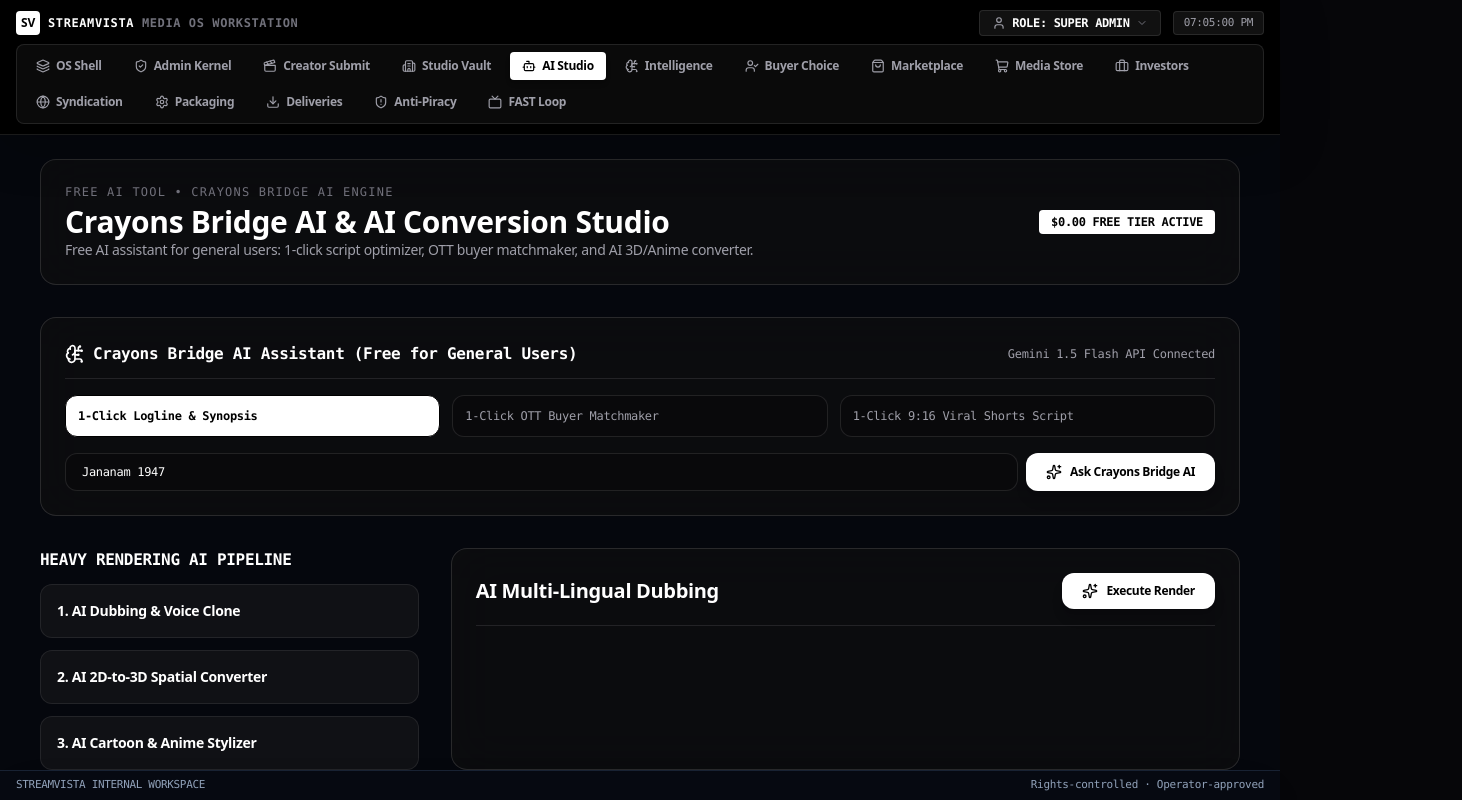
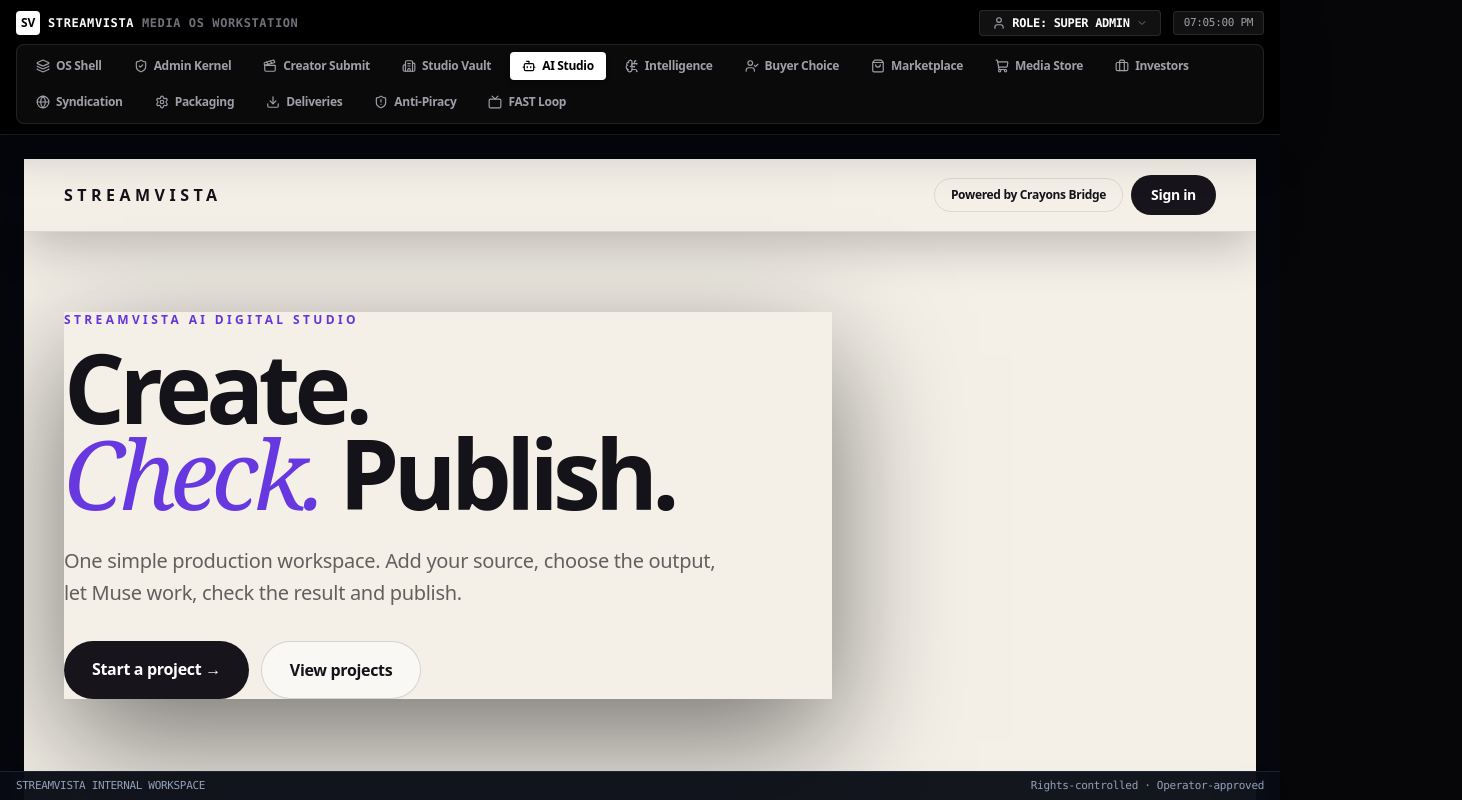
Before and after one commit to abijithasokan1992/Antigravity-Live, a Next.js app in the folder frontend-next/: page /ai-studio in a window 1280 px wide. Shown: the top 800 px of the page, 1462 px wide, since content can reach past the window. Built offline with nearby package versions, Linux system fonts and the light colour scheme.

Commit message:
feat: simplify StreamVista AI Digital Studio UX

```diff
--- a/frontend-next/src/app/ai-studio/page.tsx
+++ b/frontend-next/src/app/ai-studio/page.tsx
@@ -1,216 +1,47 @@
 'use client';
 
-import { useState } from 'react';
-import {
-  Bot,
-  Sparkles,
-  Wifi,
-  Wand2,
-  CheckCircle2,
-  RefreshCw,
-  FileText,
-  Send,
-  BrainCircuit,
-  Zap
-} from 'lucide-react';
+import Link from 'next/link';
+
+const services = [
+  ['AI Dubbing', 'Dub audio or video into a target language.', '/ai-studio/dubbing'],
+  ['Subtitles & Translation', 'Create translated subtitles and review them.', '#'],
+  ['Audio Description', 'Create accessible audio description.', '#'],
+  ['Edit & Post', 'Prepare, clean, edit and export media.', '#'],
+  ['Image & Poster', 'Create artwork and production stills.', '#'],
+  ['Video', 'Create video from an idea or reference.', '#'],
+];
 
 export default function AIStudioPage() {
-  // Crayons Bridge AI State
-  const [crayonsPrompt, setCrayonsPrompt] = useState('Jananam 1947');
-  const [crayonsTask, setCrayonsTask] = useState<'logline' | 'rights_match' | 'shorts'>('logline');
-  const [isCrayonsRunning, setIsCrayonsRunning] = useState(false);
-  const [crayonsResponse, setCrayonsResponse] = useState<any>(null);
-
-  // Agent State
-  const [selectedAgent, setSelectedAgent] = useState<'dubbing' | 'clipper' | 'stereoscopic_3d' | 'cartoon'>('dubbing');
-  const [isProcessingAgent, setIsProcessingAgent] = useState(false);
-  const [agentOutput, setAgentOutput] = useState<any>(null);
-
-  const handleRunCrayonsBridgeAI = async () => {
-    setIsCrayonsRunning(true);
-    setCrayonsResponse(null);
-
-    try {
-      const res = await fetch('/api/ai/crayons-bridge', {
-        method: 'POST',
-        headers: { 'Content-Type': 'application/json' },
-        body: JSON.stringify({ prompt: crayonsPrompt, taskType: crayonsTask })
-      });
-      const data = await res.json();
-      setIsCrayonsRunning(false);
-      setCrayonsResponse(data);
-    } catch (e) {
-      setIsCrayonsRunning(false);
-    }
-  };
-
-  const handleRunAgent = () => {
-    setIsProcessingAgent(true);
-    setAgentOutput(null);
-
-    setTimeout(() => {
-      setIsProcessingAgent(false);
-      if (selectedAgent === 'dubbing') {
-        setAgentOutput({
-          type: 'AI Dubbing & Lip-Sync',
-          voiceMatch: '98.4% Pitch & Emotion Retained',
-          sampleTrack: `Jananam_1947_Dubbed_English.wav`,
-          status: 'DUBBING COMPLETE'
-        });
-      } else if (selectedAgent === 'stereoscopic_3d') {
-        setAgentOutput({
-          type: 'AI 2D-to-3D Stereoscopic Conversion',
-          outputFormat: 'Apple Vision Pro Spatial Video & 3D DCP',
-          status: '3D STEREO RENDERED'
-        });
-      } else if (selectedAgent === 'cartoon') {
-        setAgentOutput({
-          type: 'AI Cartoon & Anime Stylization',
-          style: 'Anime Cell Shaded 24 FPS',
-          status: 'TOON SERIES GENERATED'
-        });
-      } else {
-        setAgentOutput({
-          type: 'AI 9:16 Vertical Video Clipper',
-          clipsGenerated: 4,
-          status: '9:16 SHORTS CLIPPED'
-        });
-      }
-    }, 1000);
-  };
-
   return (
-    <div className="space-y-8 max-w-7xl mx-auto px-2 sm:px-4">
-      {/* Header */}
-      <div className="glass-panel p-6 rounded-2xl border border-white/10 flex flex-col md:flex-row md:items-center justify-between gap-4">
-        <div>
-          <div className="flex items-center gap-2 text-xs font-mono text-zinc-500 uppercase tracking-widest">
-            <span>Free AI Tool • Crayons Bridge AI Engine</span>
-          </div>
-          <h1 className="text-3xl font-extrabold text-white mt-1">Crayons Bridge AI & AI Conversion Studio</h1>
-          <p className="text-zinc-400 text-sm">Free AI assistant for general users: 1-click script optimizer, OTT buyer matchmaker, and AI 3D/Anime converter.</p>
-        </div>
-
-        <div className="flex items-center gap-2">
-          <span className="px-3 py-1 rounded bg-white text-black font-mono font-bold text-xs">
-            $0.00 FREE TIER ACTIVE
-          </span>
-        </div>
-      </div>
-
-      {/* CRAYONS BRIDGE AI ASSISTANT BOX FOR GENERAL USERS */}
-      <div className="glass-panel p-6 rounded-2xl border border-white/10 space-y-4">
-        <div className="flex justify-between items-center border-b border-white/10 pb-3 font-mono text-xs">
-          <h2 className="font-bold text-white flex items-center gap-2 text-base">
-            <BrainCircuit className="h-5 w-5 text-white" />
-            <span>Crayons Bridge AI Assistant (Free for General Users)</span>
-          </h2>
-          <span className="text-zinc-400">Gemini 1.5 Flash API Connected</span>
-        </div>
-
-        <div className="space-y-4">
-          <div className="grid md:grid-cols-3 gap-3 text-xs font-mono">
-            <button
-              onClick={() => setCrayonsTask('logline')}
-              className={`p-3 rounded-xl border text-left transition-all ${crayonsTask === 'logline' ? 'bg-white text-black font-bold' : 'bg-zinc-950 text-zinc-400 border-white/10'}`}
-            >
-              1-Click Logline & Synopsis
-            </button>
-            <button
-              onClick={() => setCrayonsTask('rights_match')}
-              className={`p-3 rounded-xl border text-left transition-all ${crayonsTask === 'rights_match' ? 'bg-white text-black font-bold' : 'bg-zinc-950 text-zinc-400 border-white/10'}`}
-            >
-              1-Click OTT Buyer Matchmaker
-            </button>
-            <button
-              onClick={() => setCrayonsTask('shorts')}
-              className={`p-3 rounded-xl border text-left transition-all ${crayonsTask === 'shorts' ? 'bg-white text-black font-bold' : 'bg-zinc-950 text-zinc-400 border-white/10'}`}
-            >
-              1-Click 9:16 Viral Shorts Script
-            </button>
-          </div>
-
-          <div className="flex gap-2">
-            <input
-              type="text"
-              value={crayonsPrompt}
-              onChange={(e) => setCrayonsPrompt(e.target.value)}
-              placeholder="Enter film title or script premise..."
-              className="flex-1 bg-zinc-950 border border-white/10 rounded-xl px-4 py-2.5 text-xs text-white focus:outline-none focus:border-white font-mono"
-            />
-            <button
-              onClick={handleRunCrayonsBridgeAI}
-              disabled={isCrayonsRunning}
-              className="px-5 py-2.5 rounded-xl bg-white text-black hover:bg-zinc-200 font-bold text-xs shadow-lg transition-all flex items-center gap-2"
-            >
-              {isCrayonsRunning ? <RefreshCw className="h-4 w-4 animate-spin" /> : <Sparkles className="h-4 w-4" />}
-              <span>Ask Crayons Bridge AI</span>
-            </button>
-          </div>
-
-          {crayonsResponse && (
-            <div className="p-4 bg-zinc-950 rounded-xl border border-white/10 font-mono text-xs text-zinc-200 space-y-2">
-              <span className="text-white font-bold block">{crayonsResponse.engine}</span>
-              <pre className="text-zinc-300 text-[11px] whitespace-pre-wrap leading-relaxed">{crayonsResponse.result}</pre>
-            </div>
-          )}
-        </div>
-      </div>
-
-      {/* Agent Selector Grid */}
-      <div className="grid lg:grid-cols-3 gap-8">
-        <div className="space-y-3">
-          <h2 className="text-base font-bold text-white uppercase font-mono">Heavy Rendering AI Pipeline</h2>
-
-          <div
-            onClick={() => setSelectedAgent('dubbing')}
-            className={`glass-card p-4 rounded-xl cursor-pointer border transition-all ${selectedAgent === 'dubbing' ? 'border-white bg-zinc-900' : 'border-white/10'}`}
-          >
-            <h3 className="font-bold text-white text-sm">1. AI Dubbing & Voice Clone</h3>
-          </div>
-
-          <div
-            onClick={() => setSelectedAgent('stereoscopic_3d')}
-            className={`glass-card p-4 rounded-xl cursor-pointer border transition-all ${selectedAgent === 'stereoscopic_3d' ? 'border-white bg-zinc-900' : 'border-white/10'}`}
-          >
-            <h3 className="font-bold text-white text-sm">2. AI 2D-to-3D Spatial Converter</h3>
-          </div>
-
-          <div
-            onClick={() => setSelectedAgent('cartoon')}
-            className={`glass-card p-4 rounded-xl cursor-pointer border transition-all ${selectedAgent === 'cartoon' ? 'border-white bg-zinc-900' : 'border-white/10'}`}
-          >
-            <h3 className="font-bold text-white text-sm">3. AI Cartoon & Anime Stylizer</h3>
+    <main className="min-h-screen bg-[#f4f0e8] text-[#15131a]">
+      <header className="border-b border-black/10 bg-[#f4f0e8]/95 px-5 py-4 backdrop-blur md:px-10">
+        <div className="mx-auto flex max-w-7xl items-center justify-between gap-4">
+          <Link href="/" className="font-semibold tracking-[0.28em]">STREAMVISTA</Link>
+          <div className="flex items-center gap-2">
+            <span className="hidden rounded-full border border-black/10 px-4 py-2 text-xs font-semibold md:inline-flex">Powered by Crayons Bridge</span>
+            <Link href="/login" className="rounded-full bg-[#17151b] px-5 py-2.5 text-sm font-semibold text-white">Sign in</Link>
           </div>
         </div>
+      </header>
 
-        {/* Execution Area */}
-        <div className="lg:col-span-2 glass-panel p-6 rounded-2xl space-y-6 border border-white/10">
-          <div className="flex justify-between items-center border-b border-white/10 pb-4">
-            <h3 className="text-xl font-bold text-white">
-              {selectedAgent === 'dubbing' && 'AI Multi-Lingual Dubbing'}
-              {selectedAgent === 'stereoscopic_3d' && 'AI 2D-to-3D Spatial Video Conversion'}
-              {selectedAgent === 'cartoon' && 'AI Anime & Cartoon Render Pipeline'}
-            </h3>
+      <section className="mx-auto max-w-7xl px-5 py-14 md:px-10 md:py-20">
+        <div className="max-w-3xl">
+          <p className="mb-4 text-xs font-bold tracking-[0.28em] text-[#6534dc]">STREAMVISTA AI DIGITAL STUDIO</p>
+          <h1 className="text-6xl font-black leading-[0.9] tracking-[-0.06em] md:text-8xl">Create.<br /><span className="font-serif font-normal italic text-[#6737df]">Check.</span> Publish.</h1>
+          <p className="mt-7 max-w-2xl text-lg leading-8 text-black/60 md:text-xl">One simple production workspace. Add your source, choose the output, let Muse work, check the result and publish.</p>
+          <div className="mt-8 flex flex-wrap gap-3"><Link href="/ai-studio/dubbing" className="rounded-full bg-[#17151b] px-7 py-4 font-semibold text-white">Start a project →</Link><Link href="/projects" className="rounded-full border border-black/15 bg-white/50 px-7 py-4 font-semibold">View projects</Link></div>
+        </div>
+      </section>
 
-            <button
-              onClick={handleRunAgent}
-              disabled={isProcessingAgent}
-              className="flex items-center gap-2 px-5 py-2.5 rounded-xl bg-white text-black hover:bg-zinc-200 text-xs font-bold shadow-lg transition-all"
-            >
-              {isProcessingAgent ? <RefreshCw className="h-4 w-4 animate-spin" /> : <Sparkles className="h-4 w-4" />}
-              <span>Execute Render</span>
-            </button>
-          </div>
+      <section className="mx-auto max-w-7xl px-5 pb-16 md:px-10">
+        <p className="text-xs font-bold tracking-[0.25em] text-black/45">STUDIO SERVICES</p>
+        <h2 className="mt-2 text-3xl font-bold">Choose what you want to make.</h2>
+        <div className="mt-6 grid gap-4 md:grid-cols-2 lg:grid-cols-3">
+          {services.map(([title, description, href], index) => <Link key={title} href={href} className="group rounded-3xl bg-[#151419] p-7 text-white transition hover:-translate-y-1"><div className="mb-12 flex items-center justify-between"><span className="text-xs font-bold tracking-[0.2em] text-white/45">0{index + 1}</span><span className="grid h-10 w-10 place-items-center rounded-full bg-[#7139e7]">→</span></div><h3 className="text-2xl font-bold">{title}</h3><p className="mt-3 text-white/55">{description}</p></Link>)}
+        </div>
+      </section>
 
-          {agentOutput && (
-            <div className="p-4 bg-zinc-950 rounded-xl border border-white/10 font-mono text-xs space-y-1">
-              <span className="text-white font-bold">✓ {agentOutput.type} COMPLETED</span>
-              <p className="text-zinc-400">Status: <strong className="text-white">{agentOutput.status}</strong></p>
-            </div>
-          )}
-        </div>
-      </div>
-    </div>
+      <section className="mx-auto max-w-7xl px-5 pb-20 md:px-10"><div className="rounded-[2rem] bg-[#151419] p-7 text-white md:p-10"><p className="text-xs font-bold tracking-[0.25em] text-[#bca0ff]">ONE WORKFLOW</p><div className="mt-7 grid gap-4 md:grid-cols-5">{[["01", "Add", "Upload or select source"], ["02", "Choose", "Select output"], ["03", "Create", "Real backend job"], ["04", "Check", "Preview and approve"], ["05", "Publish", "Save, download or deliver"]].map(([n, title, text]) => <div key={n} className="rounded-2xl border border-white/10 bg-white/[0.04] p-5"><span className="text-xs text-white/35">{n}</span><h3 className="mt-8 text-lg font-bold">{title}</h3><p className="mt-2 text-sm text-white/50">{text}</p></div>)}</div></div></section>
+    </main>
   );
 }
```
